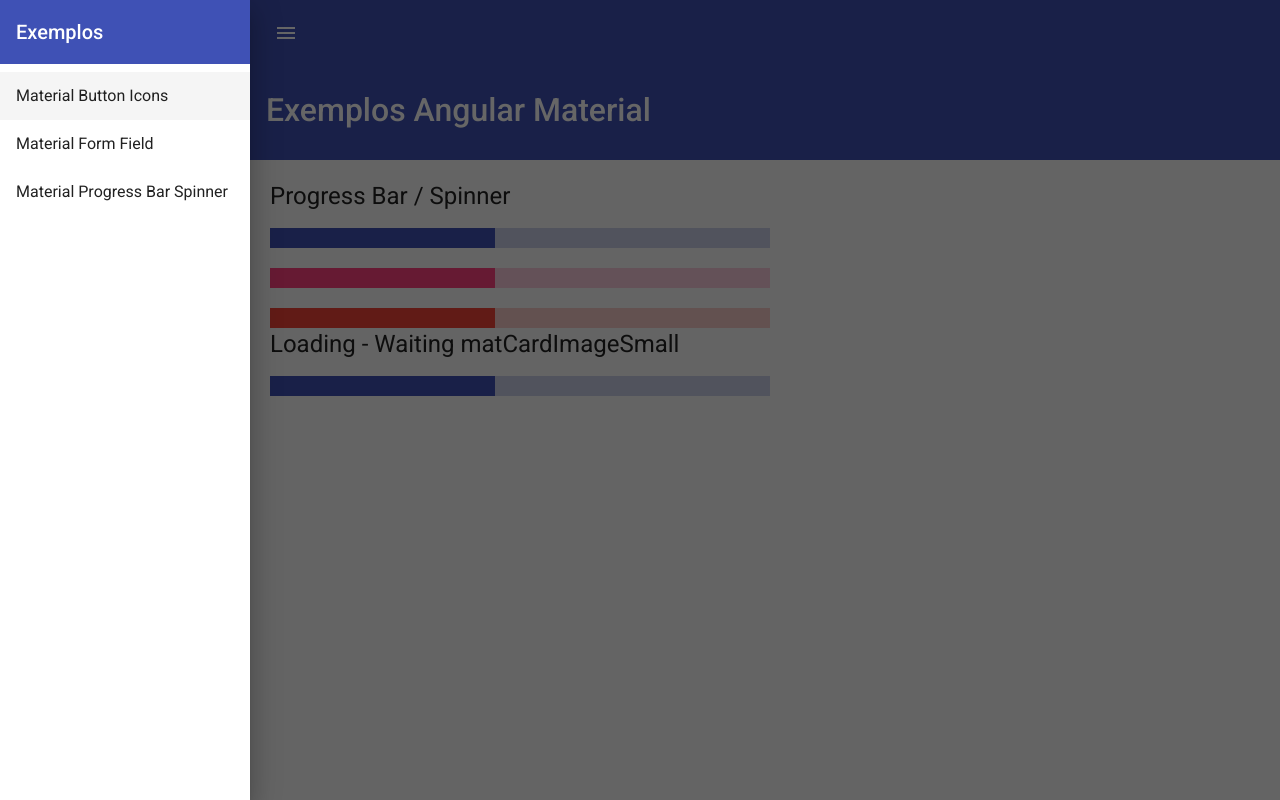
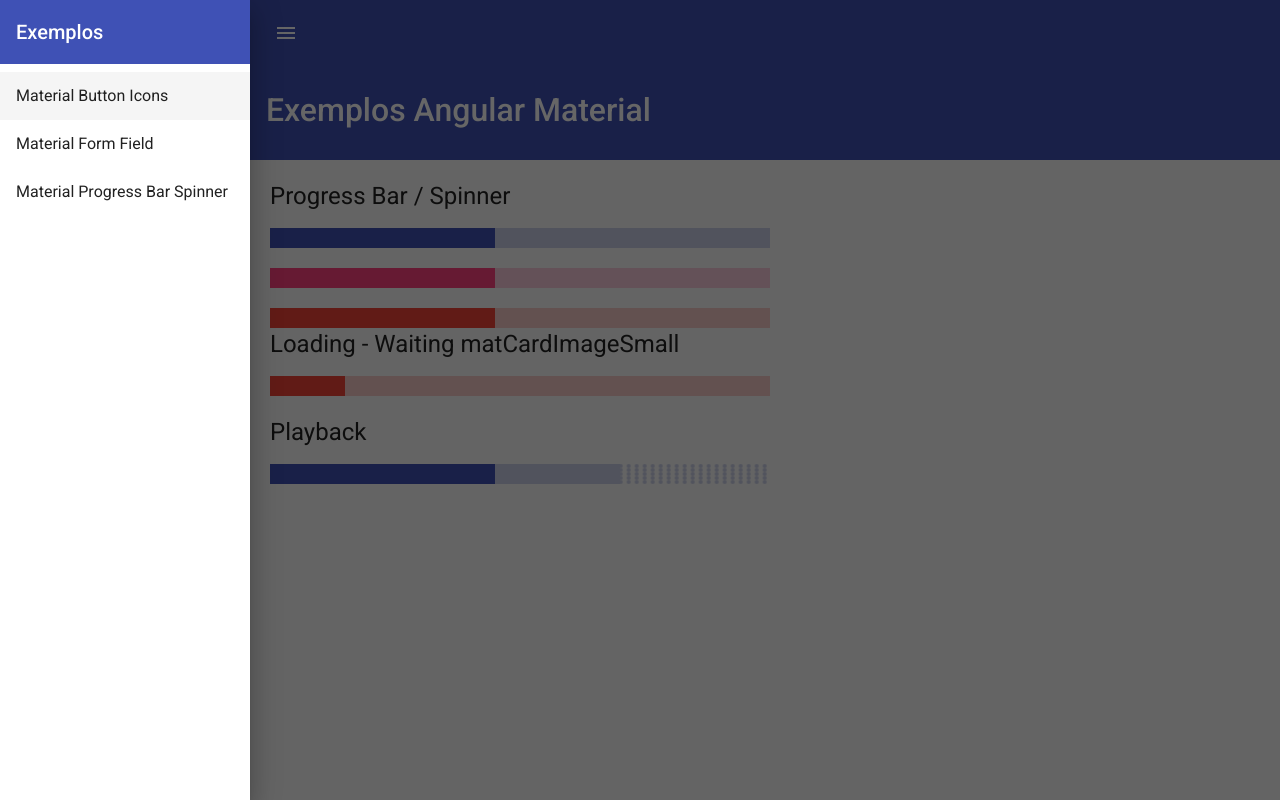
Before and after one commit to wweber-eng/01-Frontend, an Angular app in the folder 02 - Angular Material/angular-material/: page /ProgressBarSpinner in a window 1280 px wide. Built offline with nearby package versions, Linux system fonts and the light colour scheme.

Commit message:
08 - Desafio Criando Playback

```diff
--- a/02 - Angular Material/angular-material/src/app/material-progress-spinner/material-progress-spinner.component.html
+++ b/02 - Angular Material/angular-material/src/app/material-progress-spinner/material-progress-spinner.component.html
@@ -4,6 +4,20 @@
 <mat-progress-bar  [value]="loadingPercent" color="accent"></mat-progress-bar>
 <br />
 <mat-progress-bar  [value]="loadingPercent" color="warn"></mat-progress-bar>
+
 <h1>Loading - Waiting matCardImageSmall</h1>
-<mat-progress-bar  [value]="loadingPercent"  color="primary"></mat-progress-bar>
+<mat-progress-bar
+    [value]="queryValue"
+    [mode] = "queryMode"
+    color="warn">
+</mat-progress-bar>
 <br />
+
+<h1>Playback</h1>
+<mat-progress-bar
+     mode = "buffer"
+    [value]="loadingPercent"
+    [bufferValue] = "currentPlayback"
+    color="primary">
+</mat-progress-bar>
+<br />
--- a/02 - Angular Material/angular-material/src/app/material-progress-spinner/material-progress-spinner.component.ts
+++ b/02 - Angular Material/angular-material/src/app/material-progress-spinner/material-progress-spinner.component.ts
@@ -1,26 +1,41 @@
 import { Component, OnInit } from '@angular/core';
-import { interval, map, takeWhile } from 'rxjs';
+import { ProgressBarMode } from '@angular/material/progress-bar';
+import { concat, interval, map, take, tap, takeWhile, takeUntil } from 'rxjs';
 
 @Component({
   selector: 'app-material-progress-spinner',
   templateUrl: './material-progress-spinner.component.html',
   styleUrls: ['./material-progress-spinner.component.scss']
 })
-export class MaterialProgressSpinnerComponent {
-  public loadingPercent = 50;
+export class MaterialProgressSpinnerComponent implements OnInit {
+  public loadingPercent = 0;
+  public queryValue = 0;
+  public queryMode:ProgressBarMode = 'query';
+  public currentPlayback = 0;
 
   constructor() {}
 
   ngOnInit(): void {
-    this.loadingProgress(500)
-      .subscribe(arg => this.loadingPercent = arg);
+    this.loadingProgress(500, 100)
+      .subscribe(i => this.loadingPercent = i);
 
+      this.loadingProgress(350, 100)
+      .subscribe(i => this.currentPlayback = i);
+
+    concat(
+      interval(3000)
+      .pipe(
+        take(1),
+        tap(_ => (this.queryMode = 'determinate'))
+      ),
+      this.loadingProgress(500, 100)
+    ).subscribe(i => this.queryValue = i);
   }
 
-  loadingProgress(speed: number){
+  loadingProgress(speed: number, takeUntil: number){
     return interval(speed).pipe(
       map(i => i * 5),
-      takeWhile(i => i <= 100)
+      takeWhile(i => i <= takeUntil)
     )
   }
 }
```
